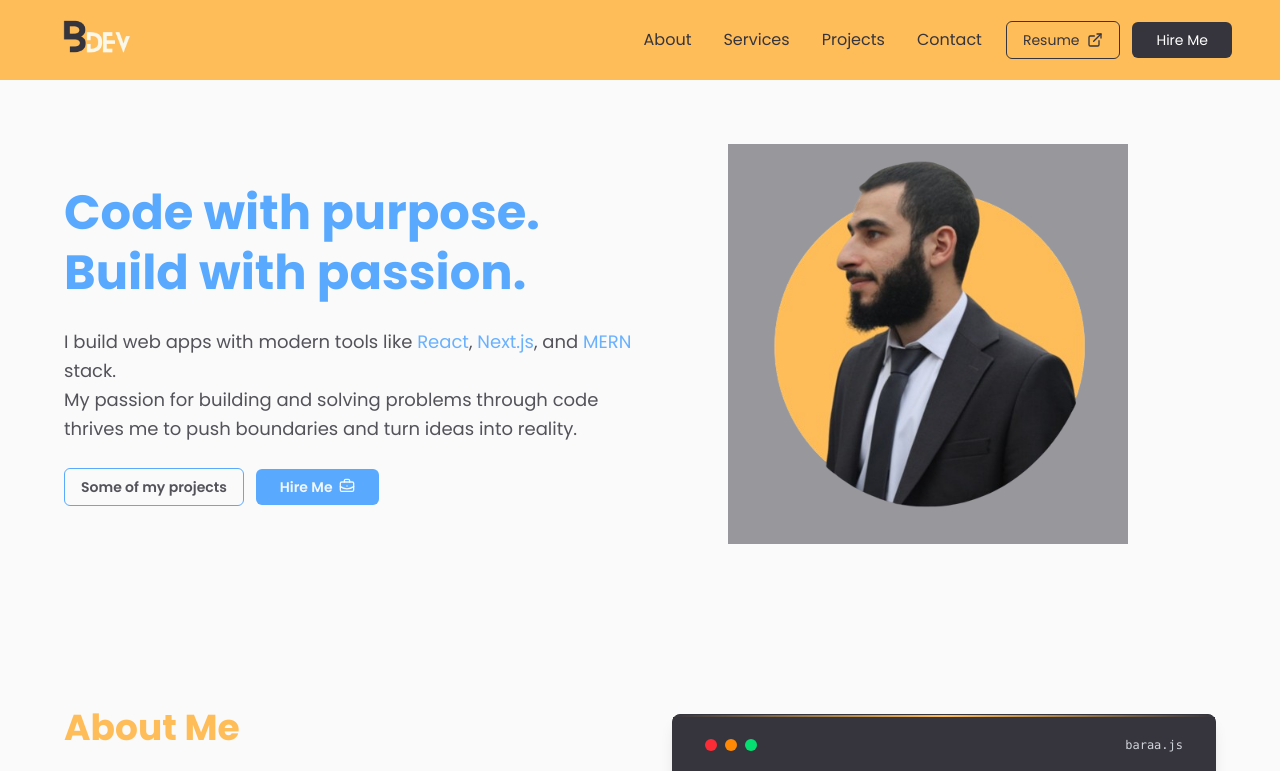
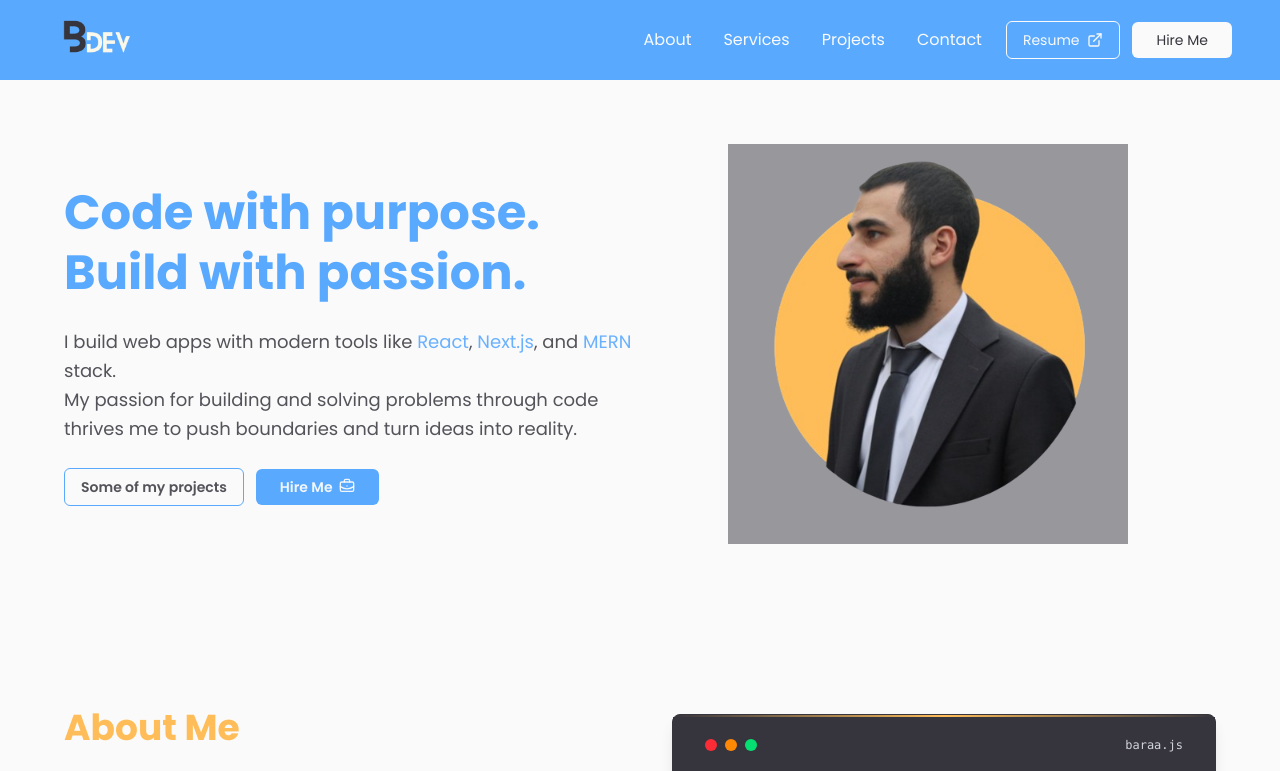
Before and after one commit to baraa-elhajj/BDev, a React (Vite) app: page / in a window 1280 px wide. Shown: the top 771 px of the page. Built offline with nearby package versions, Linux system fonts and the light colour scheme.

Commit message:
Add theme to navbar

```diff
--- a/src/components/Navbar.jsx
+++ b/src/components/Navbar.jsx
@@ -40,7 +40,7 @@ export default function Navbar() {
   return (
     <header className="z-20 sticky top-0 w-full">
       <div
-        className={`bg-[#ffbd59] border-[#ffbd59] w-full px-4 sm:px-6 lg:px-8 xl:px-12 2xl:px-16
+        className={`bg-(--navbar-color) border-(--navbar-color) w-full px-4 sm:px-6 lg:px-8 xl:px-12 2xl:px-16
           transition-all duration-300
         ${
           isScrolled
@@ -63,12 +63,12 @@ export default function Navbar() {
                 <a
                   key={link.text}
                   href={link.href}
-                  className="text-sm lg:text-base font-medium text-[#36353d]
-                  hover:text-gray-900 transition-colors relative group"
+                  className="text-sm lg:text-base font-medium text-(--navbar-text-color)
+                  hover:text-(--navbar-text-color) transition-colors relative group"
                 >
                   {link.text}
                   <span
-                    className="absolute -bottom-1 left-0 w-0 h-0.5 bg-[#36353d]
+                    className="absolute -bottom-1 left-0 w-0 h-0.5 bg-(--navbar-text-color)
                   transition-all duration-300 group-hover:w-full"
                   ></span>
                 </a>
@@ -82,16 +82,16 @@ export default function Navbar() {
                 target="_blank"
                 rel="noopener noreferrer"
                 className="flex items-center space-x-1.5 lg:space-x-2 px-3 lg:px-4 py-1.5 lg:py-2
-                text-xs lg:text-sm font-medium text-[#36353d] border border-[#36353d] rounded-md
-                hover:bg-[#36353d] hover:text-white transition-colors duration-300"
+                text-xs lg:text-sm font-medium text-(--navbar-text-color) border border-(--navbar-text-color) rounded-md
+                hover:bg-(--navbar-text-color) hover:text-(--font-color-paragraph) transition-colors duration-300"
               >
                 <span>{t("Resume")}</span>
                 <ExternalLink className="h-3 w-3 lg:h-4 lg:w-4" />
               </a>
               <button
                 className="cursor-pointer px-4 lg:px-6 py-1.5 lg:py-2 text-xs lg:text-sm
-              font-medium bg-[#36353d] text-white
-              rounded-md hover:bg-gray-800  transition-colors duration-300"
+              font-medium bg-(--navbar-text-color) text-(--font-color-paragraph)
+              rounded-md hover:bg-(--navbar-text-color)/90 transition-colors duration-300"
               >
                 <a href="#hire-me">{t("HireMe")}</a>
               </button>
```
